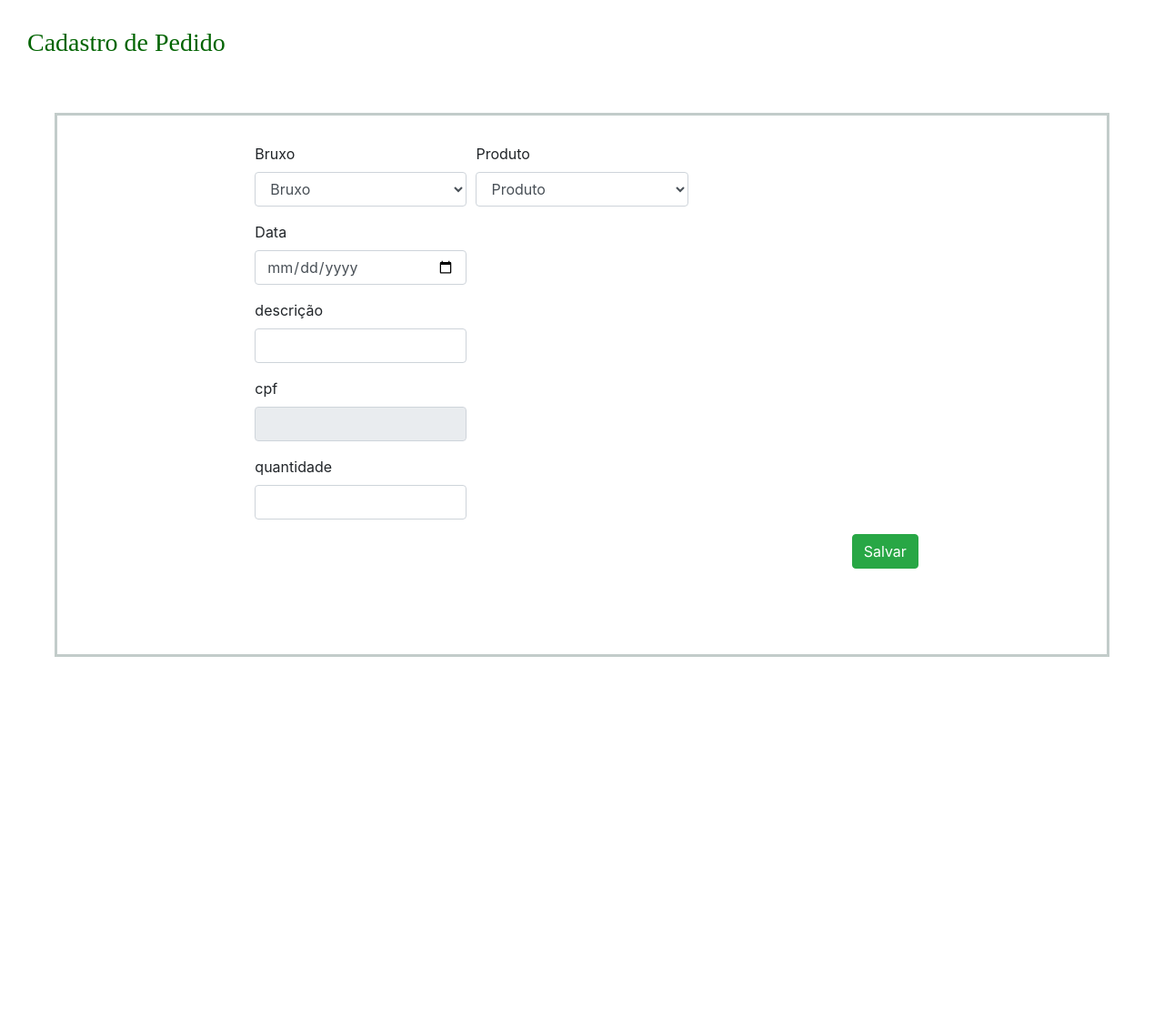
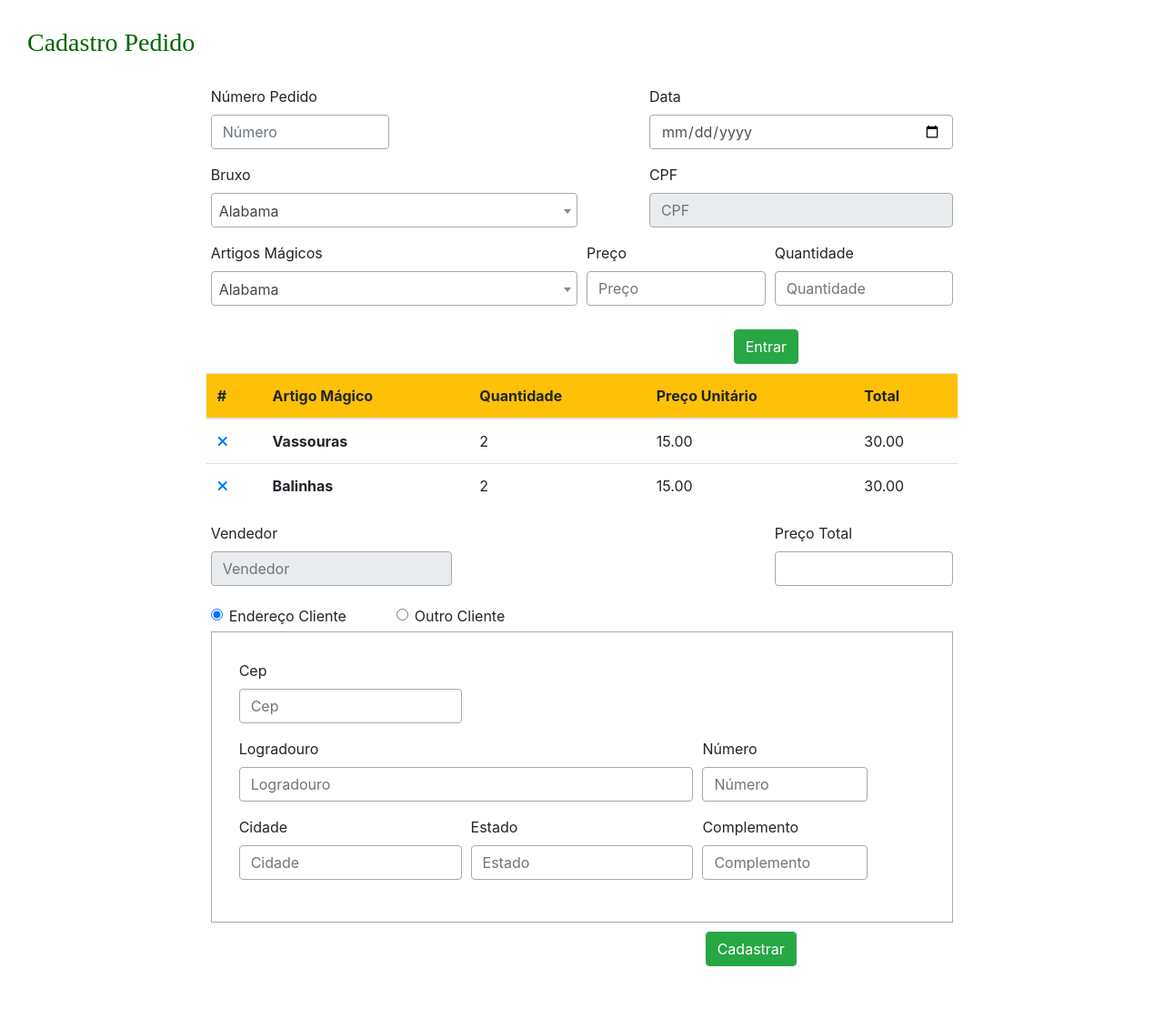
Before and after one commit to jpbp/Projeto_Engenharia_De_Software, a PHP site: template src/View/CadastrarPedido.php in a window 1280 px wide; the page is wider, and only the part inside the window is pictured. Shown: that part at 91% size. Before the commit the page ends 722 px from the top of that part, so only its background shows below. Run offline with PHP 8.4, Linux system fonts and the light colour scheme; the template is opened without the code that fills it, so the values that code supplies are empty; the visitor is signed in with stand-in values (Sample User, id 1); some libraries are stand-ins or nearby versions.

Commit message:
Cadastrar pedido modificado

```diff
--- a/src/View/CadastrarPedido.php
+++ b/src/View/CadastrarPedido.php
@@ -17,138 +17,217 @@ $resultadoP =$pDAO->buscarProduto($p1,$con->getLink());
 
 ?>
 
+<!DOCTYPE html>
 <html>
+
 <head>
-    <title>Cadastro Pedido</title>
+    <meta charset="utf-8">
+    <title>Menu Principal</title>
     <meta name="author" content="Gabrielle">
-    <link rel="icon" href="hogwarts.png">
+    <link rel="icon" href="imagens/hogwarts.png">
 
     <!-- Responsivo -->
     <meta name="viewport" content="width=device-width, initial-scale=1, shrink-to-fit=no">
 
-    <!-- Bootstrap core CSS -->
-    <link href="vendor/bootstrap/css/bootstrap.min.css" rel="stylesheet">
-    <link href="https://fonts.googleapis.com/icon?family=Material+Icons" rel="stylesheet">
-
-    <!-- Custom styles for this template -->
-    <link href="css/simple-sidebar.css" rel="stylesheet">
-    <link rel="stylesheet" href="css/cadastroCliente.css">
-    <link href="//maxcdn.bootstrapcdn.com/font-awesome/4.2.0/css/font-awesome.min.css" rel="stylesheet">
-    <script src="https://kit.fontawesome.com/63cd9f4730.js"></script>
+    <!-- Select2 css-->
+    <link rel="stylesheet" href="Select2/Select2.min.css">
+    <!-- Bootstrap  -->
+    <link href="bootstrap/css/bootstrap.min.css" rel="stylesheet">
+    <!-- Css interno -->
+    <link rel="stylesheet" href="css/pedido1.css">
 </head>
 
 <body>
-    <body>
-
     <div class="Titulo">
         <h3>
-        Cadastro de Pedido
+            Cadastro Pedido
         </h3>
     </div>
     <main class="principal">
         <div class="row justify-content-center mb-5">
             <div class="col-sm-12 col-md-10 col-lg-8">
-            <form method="POST" action="../Controller/controller_CadastrarPedido.php">
-                <div class="form-row">
-                    <div class="form-group col-sm-4">
-                        <label for="inputBruxo"> Bruxo </label>
-                        <select id="inputBurxo" class="form-control" name="bruxo">
-                        <option>Bruxo</option>
-            <?php
-                while($row_resultado=mysqli_fetch_assoc($resultadoC)){?>
-                <option value= "<?php echo $row_resultado['cpf'];?>"><?php echo $row_resultado['nome'];?>
+                <form>
 
-                </option><?php }?>
-                        </select>
+                    <!-- Número Pedido e Cpf -->
+                    <div class="form-row centralizado">
+                        <div class="form-group col-sm-3">
+
+                            <label for="inputNome">Número Pedido</label>
+                            <input type="text" name="número" class="form-control" id="inputNome" placeholder="Número" required>
 
                         </div>
-
-                    <div class="form-group col-sm-4">
-                        <label for="inputProduto"> Produto </label>
-                        <select id="inputProduto" class="form-control" name="produto">
-                        <option>Produto</option>
-            <?php
-                while($row_resultado=mysqli_fetch_assoc($resultadoP)){?>
-                <option value= "<?php echo $row_resultado['nome'];?>"><?php echo $row_resultado['nome'];?>
-
-                </option><?php }?>
-                        </select>
-
-                    </div>
-
-                </div>
-
-                <div class="form-row">
-                        <div class="form-group col-sm-4">
-                            <label for="inputData"> Data </label>
-                            <input type="date" class="form-control"  name="data" id="inputData" placeholder="Data" required>
-                            <div class="invalid-feedback">
-                                Por Favor insira um Data válido.
-                            </div>
+                        <div class="form-group col-sm-5" id="cpf">
+                            <label for="inputCpf"> Data </label>
+                            <input type="date" class="form-control" name="cpf" id="inputCpf" placeholder="CPF" required>
                         </div>
                     </div>
 
+                    <!-- Buscar Bruxo -->
+                    <div class="form-row centralizado">
+                        <div class="form-group col-sm-6">
+                            <label> Bruxo </label>
+                            <select class="js-example-basic-single form-control" name="state">
+                                    <option value="AL">Alabama</option>
+                                    <option value="WY">Wyoming</option>
+                            </select>
+                        </div>
+
+                        <div class="form-group col-sm-5">
+                            <fieldset disabled>
+                                <label for="inputCpf"> CPF </label>
+                                <input type="text" class="form-control" name="cpf" id="inputCpf" placeholder="CPF" required>
+                            </fieldset>
+                        </div>
+                    </div>
+
+                    <!-- Buscar Produto-->
+                    <div class="form-row centralizado">
+                        <div class="form-group col-sm-6">
+                            <label> Artigos Mágicos </label>
+                            <select class="js-example-basic-single form-control" name="state">
+                                        <option value="AL">Alabama</option>
+                                        <option value="WY">Wyoming</option>
+                            </select>
+                        </div>
+                        <div class="form-group col-sm-3">
+                            <label for="inputCpf"> Preço </label>
+                            <input type="text" class="form-control" name="preco" id="inputPreco" placeholder="Preço" required>
+                        </div>
+                        <div class="form-group col-sm-3">
+                            <label for="inputCpf"> Quantidade</label>
+                            <input type="text" class="form-control" name="preco" id="inputPreco" placeholder="Quantidade" required>
+                        </div>
+                    </div>
+
+                    <!-- Botão -->
+                    <div class="form-row">
+                        <div id="botao" class="col-sm-2">
+                            <button type="submit" class="btn btn-success">Entrar</button>
+                        </div>
+                    </div>
+
+                    <!-- Tabela-->
+                    <div class="form-row">
+                        <table class="table table-hover">
+                            <thead>
+                                <tr class="bg-warning">
+                                    <th scope="col">#</th>
+                                    <th scope="col" >Artigo Mágico</th>
+                                    <th scope="col">Quantidade</th>
+                                    <th scope="col">Preço Unitário</th>
+                                    <th scope="col">Total</th>
+                                </tr>
+                            </thead>
+                            <tbody>
+                                <tr>
+                                    <th>
+                                        <a href="#" class="btnExcluir"><i class="fas fa-times"></i></a>
+                                    </th>
+                                    <th>Vassouras</th>
+                                    <td>2</td>
+                                    <td>15.00</td>
+                                    <td>30.00</td>
+                                </tr>
+                                <tr>
+                                    <th>
+                                        <a href="#" class="btnExcluir"><i class="fas fa-times"></i></a>
+                                    </th>
+                                    <th>Balinhas</th>
+                                    <td>2</td>
+                                    <td>15.00</td>
+                                    <td>30.00</td>
+                                </tr>
+                            </tbody>
+                        </table>
+                    </div>
+
+                    <!-- Vendedor e Preço Total -->
+                    <div class="form-row centralizado">
+                        <div class="form-group col-sm-4">
+                            <fieldset disabled>
+                                <label for="disabledVendedor "> Vendedor </label>
+                                <input type="text" class="form-control" name="vendedor" id="disabledVendedor" placeholder="Vendedor" required>
+                            </fieldset>
+                        </div>
+
+                        <div class="form-group col-sm-3">
+                            <label for="inputPreco"> Preço Total</label>
+                            <input type="integer" class="form-control" name="precoTotal" id="inputPreco" placeholder="" required>
+                        </div>
+                    </div>
+
+                    <!-- Radio Button-->
+                    <div class="form-row btnRadio">
+                        <div class="form-check col-sm-3">
+                            <input class="form-check-input" type="radio" name="exampleRadios" id="enderecoCliente" value="enderecoCliente" checked>
+                            <label class="form-check-label" for="enderecoCliente">
+                                Endereço Cliente
+                            </label>
+                        </div>
+                        <div class="form-check col-sm-3">
+                            <input class="form-check-input" type="radio" name="exampleRadios" id="outroEndereco" value="outroEndereco">
+                            <label class="form-check-label" for="outroEndereco">
+                                Outro Cliente
+                            </label>
+                        </div>
+                    </div>
+
+                    <div class="enderecoEntrega">
+                        <!-- Cep, Logradouro e Número  -->
                         <div class="form-row">
                             <div class="form-group col-sm-4">
-                            <label for="inputPreco"> descrição </label>
-                            <input type="text" class="form-control"  name="descricao" id="descricao"  required>
-                            <div class="invalid-feedback">
-                                Por Favor insira um Preco válido.
+
+                                <label for="inputCep">Cep</label>
+                                <input type="text" name="cep" class="form-control" id="inputCep" placeholder="Cep" required>
+                            </div>
+                        </div>
+                        <div class="form-row">
+                            <div class="form-group col-sm-8">
+                                <label for="inputLogradouro"> Logradouro </label>
+                                <input type="text" class="form-control" name="logradouro" id="inputLogradouro" placeholder="Logradouro" required>
+                            </div>
+                            <div class="form-group col-sm-3">
+                                <label for="inputNumero"> Número </label>
+                                <input type="text" class="form-control" name="numero" id="inputNumero" placeholder="Número" required>
+                            </div>
+                        </div>
+
+                        <!-- Cidade, Estado e Complemento  -->
+                        <div class="form-row">
+                            <div class="form-group col-sm-4">
+                                <label for="inputCidade">Cidade</label>
+                                <input type="text" name="cidade" class="form-control" id="inputCidade" placeholder="Cidade" required>
+                            </div>
+                            <div class="form-group col-sm-4">
+                                <label for="inputEstado"> Estado </label>
+                                <input type="text" class="form-control" name="estado" id="inputEstado" placeholder="Estado" required>
+                            </div>
+                            <div class="form-group col-sm-3">
+                                <label for="inputComplemento"> Complemento </label>
+                                <input type="text" class="form-control" name="complemento" id="inputComplemento" placeholder="Complemento" required>
                             </div>
                         </div>
                     </div>
                     <div class="form-row">
-                        <div class="form-group col-sm-4">
-                            <label for="inputPreco"> cpf </label>
-                            <input type="number" class="form-control"  value= <?php echo $_SESSION["cpfUser"] ?>  name="cpf" id="inputcpf"   disabled>
-                            <div class="invalid-feedback">
-                                Por Favor insira um Preco válido.
+                        <div id="botao1" class="col-sm-2">
+                            <button type="submit" class="btn btn-success">Cadastrar</button>
                         </div>
-                        </div>
-                </div>
-
-
-                <div class="form-row">
-                        <div class="form-group col-sm-4">
-                            <label for="inputqtd"> quantidade </label>
-                            <input type="number" class="form-control"  name="qtd" id="inputqtd" required>
-                            <div class="invalid-feedback">
-                                Por Favor insira um qtd válido.
-                            </div>
-                        </div>
-                </div>
-
-                <div class="form-row">
-                    <div id="botao" class="col-sm-8">
-                        <button type="submit" class="btn btn-success">Salvar</button>
                     </div>
             </div>
             </form>
         </div>
         </div>
     </main>
+    <!-- Icones decorativos-->
+    <script src="https://kit.fontawesome.com/63cd9f4730.js"></script>
 
 
+    <!-- Select2-->
+    <script src="jquery/jquery.min.js"></script>
+    <script src="Select2/Select2.min.js"></script>
+
+    <!-- Jquery -->
+    <script src="jquery/pedido.js"></script>
+
 </body>
-<script>
-// Example starter JavaScript for disabling form submissions if there are invalid fields
-(function() {
-    'use strict';
-    window.addEventListener('load', function() {
-        // Fetch all the forms we want to apply custom Bootstrap validation styles to
-        var forms = document.getElementsByClassName('needs-validation');
-        // Loop over them and prevent submission
-        var validation = Array.prototype.filter.call(forms, function(form) {
-            form.addEventListener('submit', function(event) {
-                if (form.checkValidity() === false) {
-                    event.preventDefault();
-                    event.stopPropagation();
-                }
-                form.classList.add('was-validated');
-            }, false);
-        });
-    }, false);
-})();
-</script>
-
 </html>
--- a/src/View/jquery/pedido.js
+++ b/src/View/jquery/pedido.js
@@ -7,7 +7,8 @@ $(document).ready(function() {
             $("#inputCep, #inputLogradouro,#inputNumero,#inputCidade,#inputEstado,#inputComplemento").attr({ readonly: false }); // Habilita a edição
         }
     });
-    $(".btnExcluir").click(function() {
-        $(this).parents('tr').remove();
+    $(".btnExcluir").click(function(e) {
+        e.preventDefault();
+        $(this).parent().parent().remove();
     });
 });
```
Lines whose indentation alone changed are shown as unchanged.
